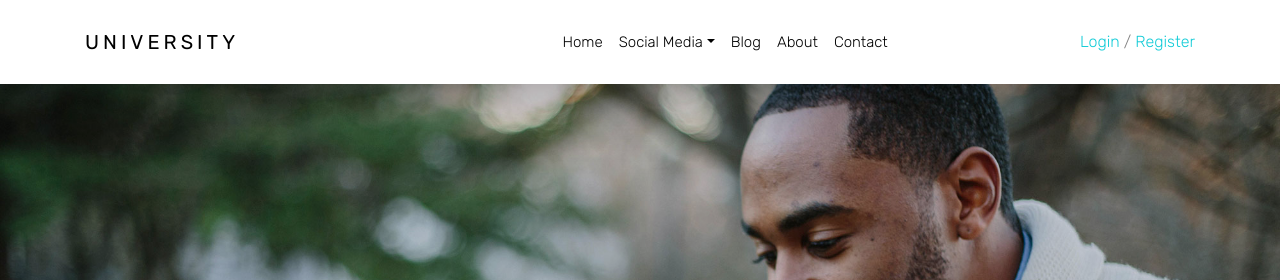
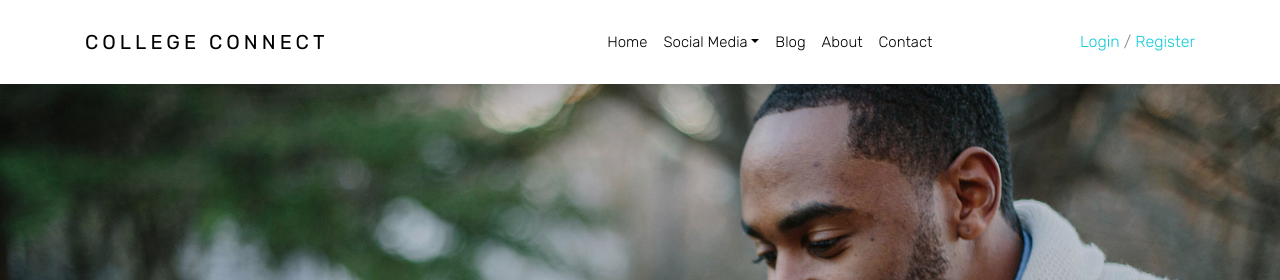
Before and after one commit to Danielle504/CollegeConnect, a plain HTML site: page Web Server 2/university/register.html in a window 1280 px wide. Shown: the top 280 px of the page. Drawn offline with Linux system fonts and the light colour scheme; files whose address does not match are found by name.

Commit message:
Update register.html

```diff
--- a/Web Server 2/university/register.html
+++ b/Web Server 2/university/register.html
@@ -24,7 +24,7 @@
 
       <nav class="navbar navbar-expand-lg navbar-light bg-light">
         <div class="container">
-          <a class="navbar-brand absolute" href="index.html">University</a>
+          <a class="navbar-brand absolute" href="index.html">College Connect</a>
           <button class="navbar-toggler" type="button" data-toggle="collapse" data-target="#navbarsExample05" aria-controls="navbarsExample05" aria-expanded="false" aria-label="Toggle navigation">
             <span class="navbar-toggler-icon"></span>
           </button>
```
